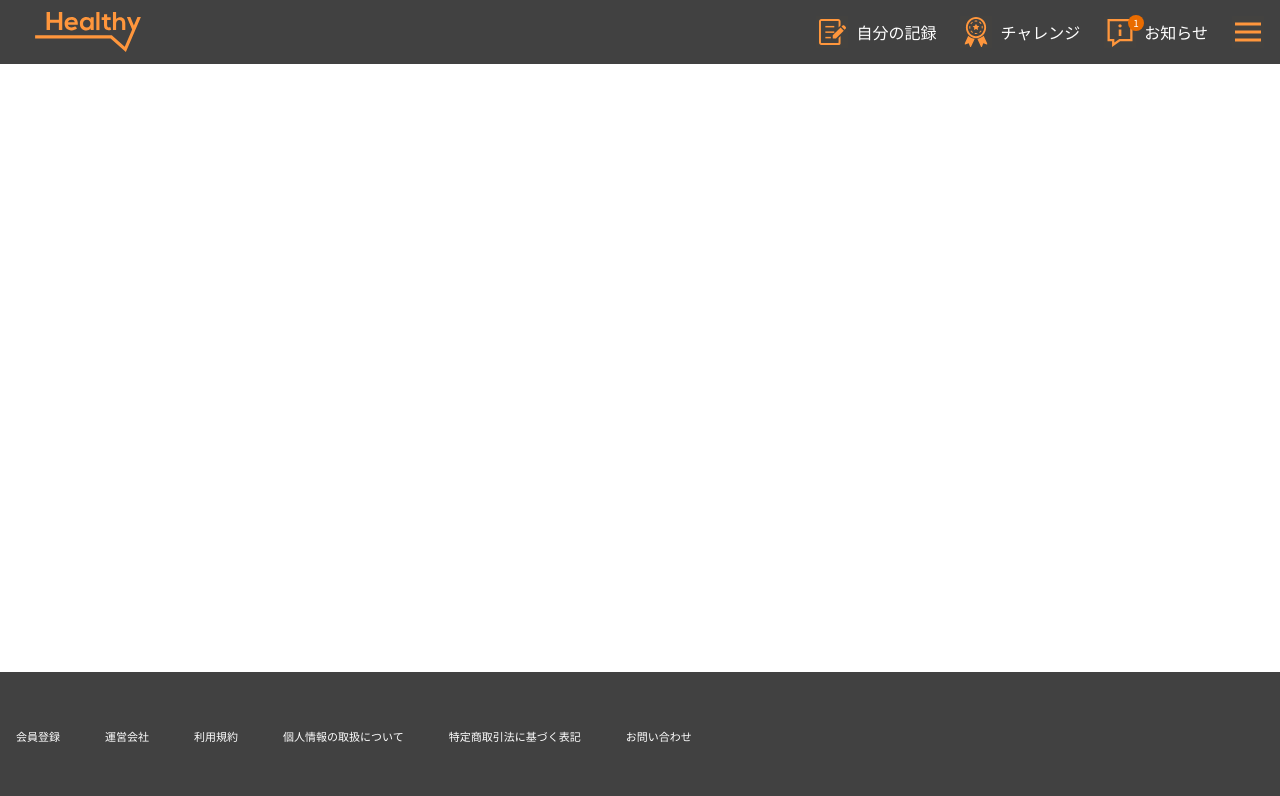
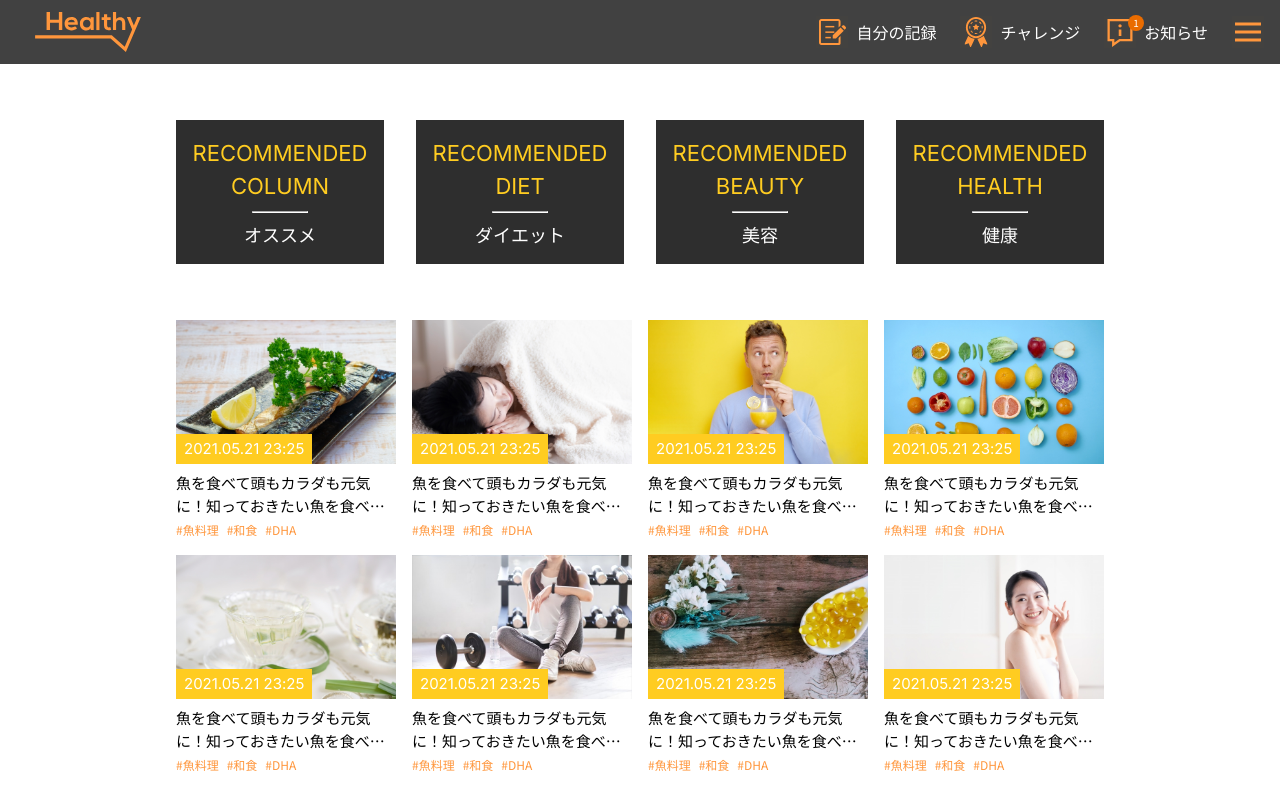
Before and after one commit to Trungsqrt/HealthApp, a React (Vite) app: page /column in a window 1280 px wide. Shown: the top 796 px of the page. Built offline with nearby package versions, Linux system fonts and the light colour scheme.

Commit message:
column page

```diff
--- a/src/App.tsx
+++ b/src/App.tsx
@@ -5,6 +5,7 @@ import MyPage from "./pages/TopPage/TopPage";
 
 import "./index.css";
 import MyRecordPage from "./pages/MyRecordPage/MyRecordPage";
+import ColumnPage from "./pages/ColumnPage/ColumnPage";
 
 function App() {
   return (
@@ -16,7 +17,7 @@ function App() {
         <Routes>
           <Route path="/" element={<MyPage />} />
           <Route path="/record" element={<MyRecordPage />} />
-          {/* Add other routes here */}
+          <Route path="/column" element={<ColumnPage />} />
         </Routes>
       </main>
       <Footer />
--- a/src/components/ColumnCard/ColumnCard.tsx
+++ b/src/components/ColumnCard/ColumnCard.tsx
@@ -2,28 +2,32 @@ import styles from "./styles.module.css";
 
 type ColumnCardProps = {
   image: string;
-  timestamp: string;
-  description: string;
-  hashtags: string[];
+  date: string;
+  time: string;
+  title: string;
+  tags: string[];
 };
 
 export default function ColumnCard({
   image,
-  timestamp,
-  description,
-  hashtags,
+  date,
+  time,
+  title,
+  tags,
 }: ColumnCardProps) {
   return (
     <div className={styles.card}>
       <div className={styles.imageContainer}>
-        <img src={image} alt={description} className={styles.image} />
-        <div className={styles.timestamp}>{timestamp}</div>
+        <img src={image} alt={title} className={styles.image} />
+        <span className={styles.dateTime}>
+          {date} {time}
+        </span>
       </div>
-      <p className={styles.description}>{description}</p>
-      <div className={styles.hashtags}>
-        {hashtags.map((tag, index) => (
+      <p className={styles.title}>{title}</p>
+      <div className={styles.tags}>
+        {tags.map((tag, index) => (
           <span key={index} className={styles.tag}>
-            #{tag}
+            {tag}
           </span>
         ))}
       </div>
--- a/src/components/ColumnCard/styles.module.css
+++ b/src/components/ColumnCard/styles.module.css
@@ -1,58 +1,49 @@
 @import "../../styles/variables.css";
 
 .card {
-  display: flex;
-  flex-direction: column;
     cursor: pointer;
 }
 
 .imageContainer {
     position: relative;
-  width: 100%;
+    margin-bottom: 8px;
 }
 
 .image {
     width: 100%;
     height: 144px;
     object-fit: cover;
-  display: block;
 }
 
-.timestamp {
+.dateTime {
     position: absolute;
     bottom: 0;
     left: 0;
     background-color: var(--primary-300);
     color: var(--white-light);
-  padding: 3px 8px;
-  font-family: var(--font-en);
+    padding: 4px 8px;
     font-size: 15px;
+    font-family: 'Inter', sans-serif;
 }
 
-.description {
-  margin-top: 8px;
+.title {
     font-size: 15px;
-  color: var(--dark-500);
-  line-height: 1.4;
-  font-family: var(--font-jp);
-
-  /* Truncate text that overflows after 2 lines */
+    line-height: 1.5;
     overflow: hidden;
     text-overflow: ellipsis;
     display: -webkit-box;
     -webkit-line-clamp: 2;
     -webkit-box-orient: vertical;
+    font-family: var(--font-jp);
 }
 
-.hashtags {
-  margin-top: 8px;
-  display: flex;
-  flex-wrap: wrap;
-  gap: 10px;
-}
-
-.tag {
+.tags {
+    margin-top: 4px;
     color: var(--primary-400);
     font-size: 12px;
     font-family: var(--font-jp);
 }
+
+.tag {
+    margin-right: 8px;
+}
--- a/src/components/Header/Header.tsx
+++ b/src/components/Header/Header.tsx
@@ -31,7 +31,7 @@ export default function Header() {
         </Link>
 
         <nav className={`${styles.nav} ${styles.japanese}`}>
-          <NavLink to="/my-record" className={styles.navLink}>
+          <NavLink to="/record" className={styles.navLink}>
             <img src={iconMemo} alt="" className={styles.icon} />
             自分の記録
           </NavLink>
--- /dev/null
+++ b/src/components/RecommendedButton/RecommendedButton.tsx
@@ -0,0 +1,19 @@
+import styles from "./styles.module.css";
+
+type RecommendedButtonProps = {
+  title: string;
+  subtitle: string;
+};
+
+export default function RecommendedButton({
+  title,
+  subtitle,
+}: RecommendedButtonProps) {
+  return (
+    <div className={styles.button}>
+      <span className={styles.title}>{title}</span>
+      <hr className={styles.divider} />
+      <span className={styles.subtitle}>{subtitle}</span>
+    </div>
+  );
+}
--- /dev/null
+++ b/src/components/RecommendedButton/styles.module.css
@@ -0,0 +1,31 @@
+@import "../../styles/variables.css";
+
+.button {
+    background-color: var(--dark-600);
+    color: var(--white-light);
+    height: 144px;
+    display: flex;
+    flex-direction: column;
+    align-items: center;
+    justify-content: center;
+    text-align: center;
+    cursor: pointer;
+    padding: 16px;
+}
+
+.title {
+    font-family: 'Inter', sans-serif;
+    font-size: 22px;
+    color: var(--primary-300);
+}
+
+.divider {
+    width: 56px;
+    border-color: var(--white-light);
+    margin: 8px 0;
+}
+
+.subtitle {
+    font-family: 'Noto Sans JP', sans-serif;
+    font-size: 18px;
+}
--- /dev/null
+++ b/src/pages/ColumnPage/ColumnPage.tsx
@@ -0,0 +1,97 @@
+import { useState } from "react";
+import styles from "./styles.module.css";
+
+import RecommendedButton from "../../components/RecommendedButton/RecommendedButton";
+import ColumnCard from "../../components/ColumnCard/ColumnCard";
+import Button from "../../components/Button/Button";
+import ScrollToTopButton from "../../components/TopButton/TopButton";
+
+// Mock Data
+const initialColumnData = [
+  {
+    image: "/images/column-1.jpg",
+    date: "2021.05.21",
+    time: "23:25",
+    title: "魚を食べて頭もカラダも元気に！知っておきたい魚を食べるメリット",
+    tags: ["#魚料理", "#和食", "#DHA"],
+  },
+  {
+    image: "/images/column-2.jpg",
+    date: "2021.05.21",
+    time: "23:25",
+    title: "魚を食べて頭もカラダも元気に！知っておきたい魚を食べるメリット",
+    tags: ["#魚料理", "#和食", "#DHA"],
+  },
+  {
+    image: "/images/column-3.jpg",
+    date: "2021.05.21",
+    time: "23:25",
+    title: "魚を食べて頭もカラダも元気に！知っておきたい魚を食べるメリット",
+    tags: ["#魚料理", "#和食", "#DHA"],
+  },
+  {
+    image: "/images/column-4.jpg",
+    date: "2021.05.21",
+    time: "23:25",
+    title: "魚を食べて頭もカラダも元気に！知っておきたい魚を食べるメリット",
+    tags: ["#魚料理", "#和食", "#DHA"],
+  },
+  {
+    image: "/images/column-5.jpg",
+    date: "2021.05.21",
+    time: "23:25",
+    title: "魚を食べて頭もカラダも元気に！知っておきたい魚を食べるメリット",
+    tags: ["#魚料理", "#和食", "#DHA"],
+  },
+  {
+    image: "/images/column-6.jpg",
+    date: "2021.05.21",
+    time: "23:25",
+    title: "魚を食べて頭もカラダも元気に！知っておきたい魚を食べるメリット",
+    tags: ["#魚料理", "#和食", "#DHA"],
+  },
+  {
+    image: "/images/column-7.jpg",
+    date: "2021.05.21",
+    time: "23:25",
+    title: "魚を食べて頭もカラダも元気に！知っておきたい魚を食べるメリット",
+    tags: ["#魚料理", "#和食", "#DHA"],
+  },
+  {
+    image: "/images/column-8.jpg",
+    date: "2021.05.21",
+    time: "23:25",
+    title: "魚を食べて頭もカラダも元気に！知っておきたい魚を食べるメリット",
+    tags: ["#魚料理", "#和食", "#DHA"],
+  },
+];
+
+export default function ColumnPage() {
+  const [columnData, setColumnData] = useState(initialColumnData);
+
+  const loadMoreColumns = () => {
+    setColumnData((prev) => [...prev, ...initialColumnData]);
+  };
+
+  return (
+    <div className={styles.pageContainer}>
+      <section className={styles.recommendedSection}>
+        <RecommendedButton title="RECOMMENDED COLUMN" subtitle="オススメ" />
+        <RecommendedButton title="RECOMMENDED DIET" subtitle="ダイエット" />
+        <RecommendedButton title="RECOMMENDED BEAUTY" subtitle="美容" />
+        <RecommendedButton title="RECOMMENDED HEALTH" subtitle="健康" />
+      </section>
+
+      <section className={styles.columnGrid}>
+        {columnData.map((column, index) => (
+          <ColumnCard key={index} {...column} />
+        ))}
+      </section>
+
+      <div className={styles.buttonContainer}>
+        <Button onClick={loadMoreColumns}>コラムをもっと見る</Button>
+      </div>
+      <ScrollToTopButton />
+    </div>
+  );
+}
--- /dev/null
+++ b/src/pages/ColumnPage/styles.module.css
@@ -0,0 +1,25 @@
+@import "../../styles/variables.css";
+
+.pageContainer {
+    max-width: 960px;
+    margin: 0 auto;
+    padding: 56px 16px;
+}
+
+.recommendedSection {
+    display: grid;
+    grid-template-columns: repeat(4, 1fr);
+    gap: 32px;
+    margin-bottom: 56px;
+}
+
+.columnGrid {
+    display: grid;
+    grid-template-columns: repeat(4, 1fr);
+    gap: 16px;
+}
+
+.buttonContainer {
+    text-align: center;
+    margin: 24px 0 56px;
+}
--- a/src/pages/MyRecordPage/MyRecordPage.tsx
+++ b/src/pages/MyRecordPage/MyRecordPage.tsx
@@ -19,6 +19,7 @@ import MyExercise from "../../components/MyExercise/MyExercise"; // New Import
 import recordImage1 from "/images/MyRecommend-1.jpg";
 import recordImage2 from "/images/MyRecommend-2.jpg";
 import recordImage3 from "/images/MyRecommend-3.jpg";
+import ScrollToTopButton from "../../components/TopButton/TopButton";
 
 // --- Mock Data ---
 const bodyChartData = [
@@ -149,6 +150,7 @@ export default function MyRecordPage() {
       <div className={styles.buttonContainer}>
         <Button onClick={loadMoreDiary}>自分の日記をもっと見る</Button>
       </div>
+      <ScrollToTopButton />
     </div>
   );
 }
--- a/src/pages/TopPage/TopPage.tsx
+++ b/src/pages/TopPage/TopPage.tsx
@@ -160,7 +160,6 @@ export default function TopPage() {
         </div>
       </div>
 
-      {/* Add TopButton */}
       <TopButton />
     </>
   );
```
Also changed, not shown: src/pages/ColumnPage.tsx (deleted). Lines whose indentation alone changed are shown as unchanged.
